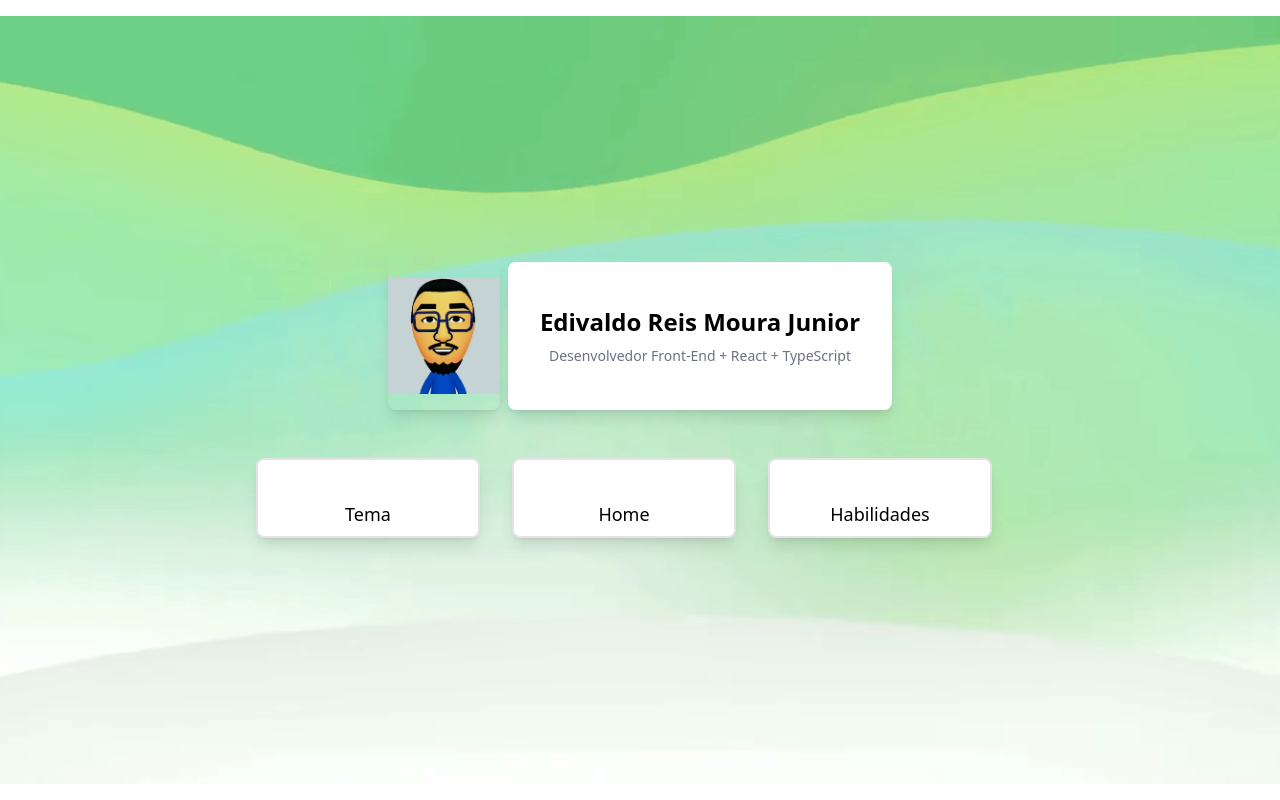
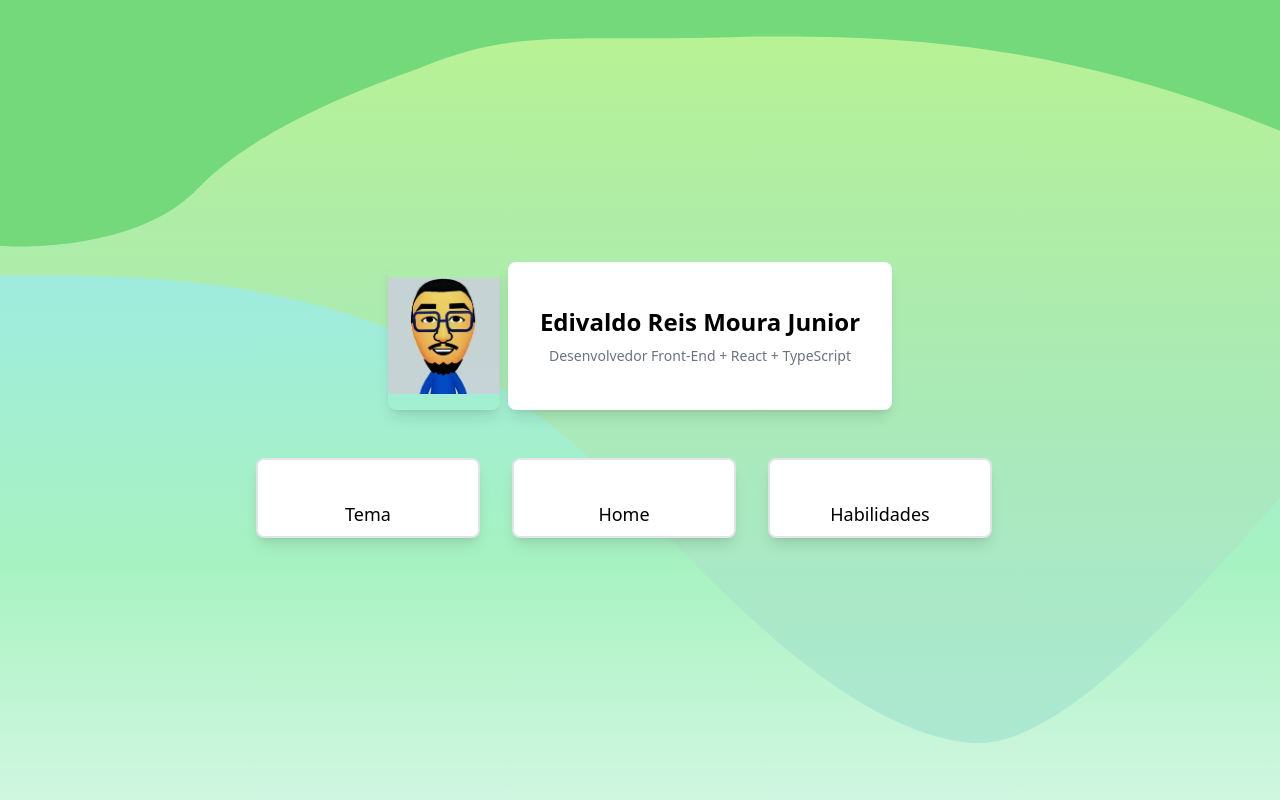
Before and after one commit to EdiJunior88/Portfolio_v2, a Vue app in the folder portfolio/: page / in a window 1280 px wide. Built offline with nearby package versions, Linux system fonts and the light colour scheme; some icons are missing.

Commit message:
- Adicionando a escolha do tema salvo no localStorage

```diff
--- a/portfolio/src/page/HomePage.vue
+++ b/portfolio/src/page/HomePage.vue
@@ -62,6 +62,8 @@ const themeStore = useThemeStore()
 }
 
 .WiiU {
-  background: url('../assets//Background/background-home-mii-maker.webp') no-repeat center center;
+  background: url('../assets/Background/SVG/background-mii-maker.svg');
+  background-repeat: no-repeat;
+  background-size: 100%;
 }
 </style>
--- a/portfolio/src/theme/ThemeToggle.vue
+++ b/portfolio/src/theme/ThemeToggle.vue
@@ -4,8 +4,16 @@ import { useThemeStore } from './ThemeChange'
 
 const themeStore = useThemeStore()
 
+//Salva no localStorage o tema escolhido
 function toggleTheme() {
   themeStore.toggleSwitchTheme()
+  localStorage.setItem('theme', themeStore.Switch ? 'Switch' : 'WiiU')
+}
+
+//Recupera no localStorage o tema escolhido
+const savedTheme = localStorage.getItem('theme')
+if (savedTheme) {
+  themeStore.Switch = savedTheme === 'Switch'
 }
 </script>
 
```
